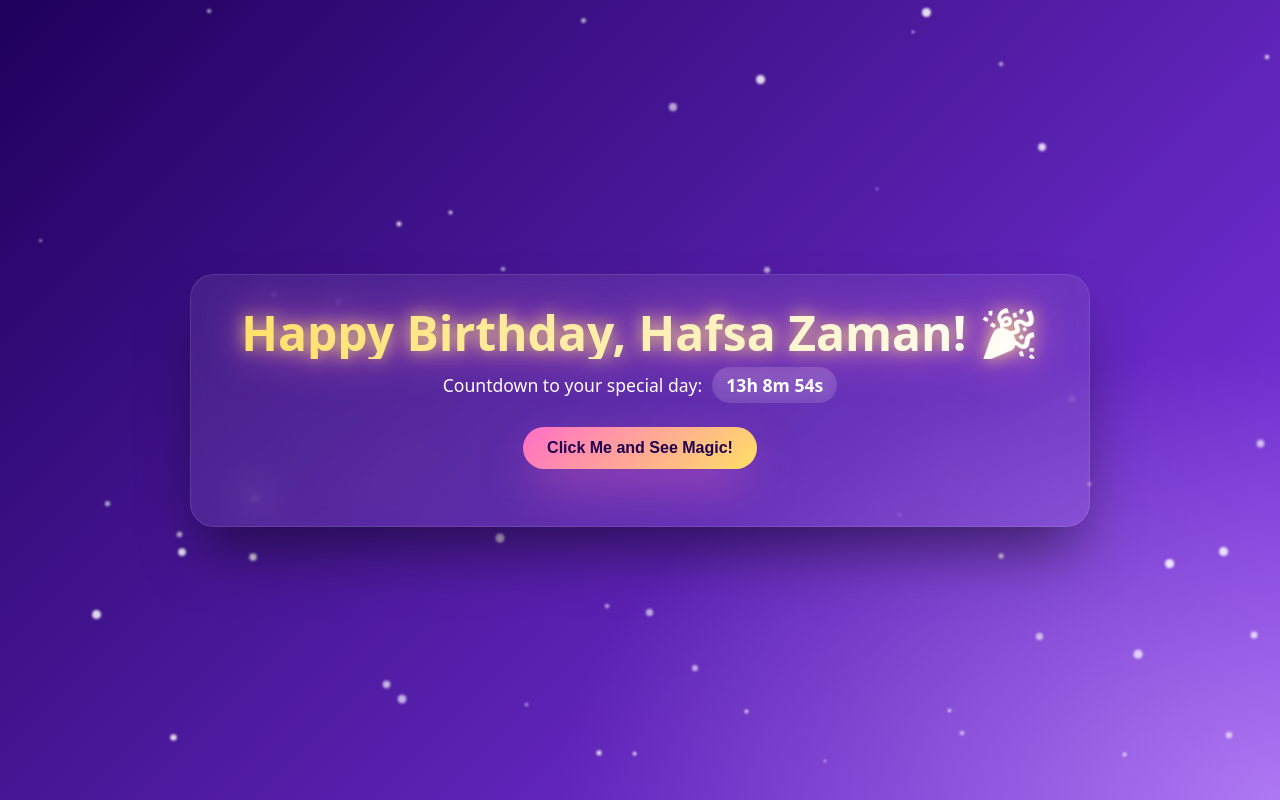
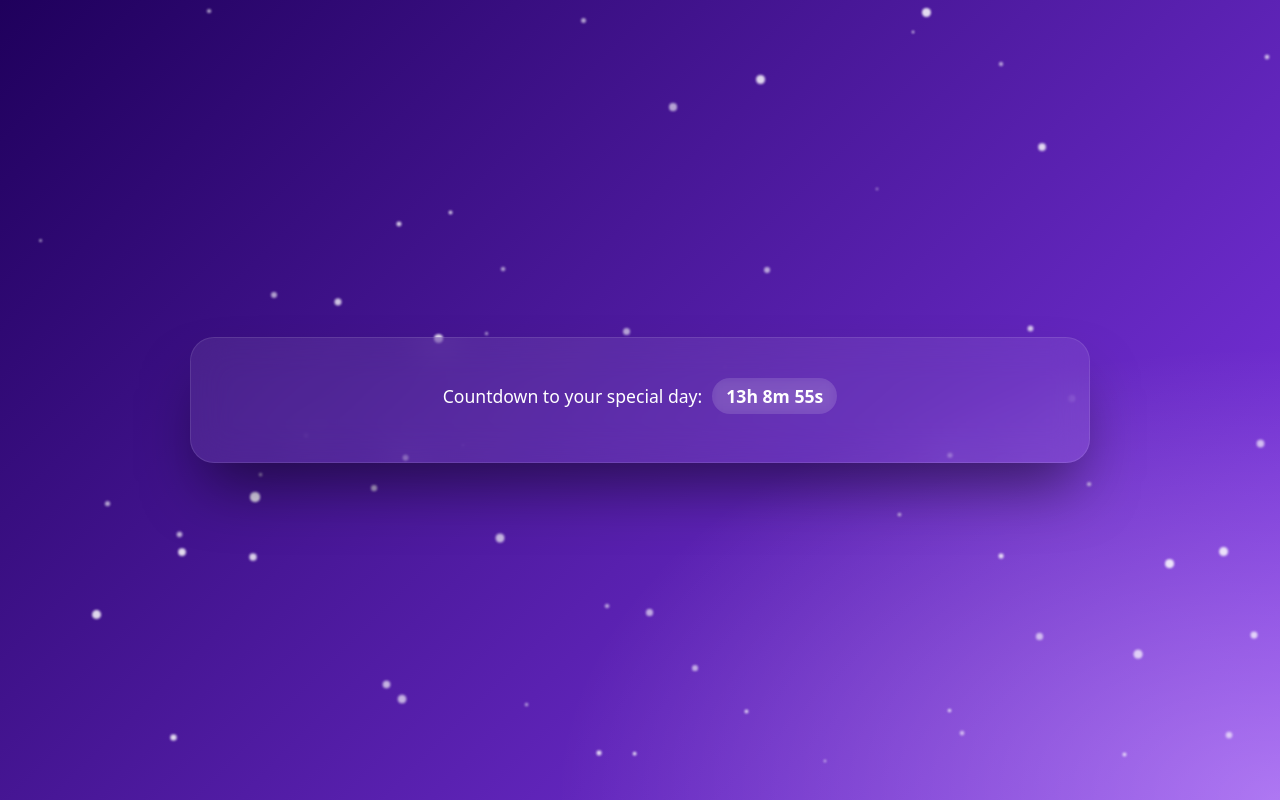
Before and after one commit to AliHaider167/Birth, a React (Vite) app: page / in a window 1280 px wide. Built offline with nearby package versions, Linux system fonts and the light colour scheme.

Commit message:
changing countdown

```diff
--- a/src/Birthday.jsx
+++ b/src/Birthday.jsx
@@ -118,34 +118,91 @@
   const [birthday, setBirthday] = useState("2025-02-08");
   const [countdown, setCountdown] = useState("");
   const [showCard, setShowCard] = useState(false);
+  const [isMagicTime, setIsMagicTime] = useState(false);
+
+  // useEffect(() => {
+  //   const update = () => {
+  //     const now = new Date();
+  //     const target = new Date(
+  //       now.getFullYear(),
+  //       now.getMonth(),
+  //       now.getDate(),
+  //       23,
+  //       59,
+  //       59,
+  //       999 // Today at 11:59:59 PM
+  //     );
+
+  //     let diff = target - now;
+  //     if (diff < 0) diff = 0;
+
+  //     const hours = Math.floor((diff / (1000 * 60 * 60)) % 24);
+  //     const minutes = Math.floor((diff / (1000 * 60)) % 60);
+  //     const seconds = Math.floor((diff / 1000) % 60);
+
+  //     setCountdown(`${hours}h ${minutes}m ${seconds}s`);
+  //   };
+
+  //   update();
+  //   const iv = setInterval(update, 1000);
+  //   return () => clearInterval(iv);
+  // }, [birthday]);
 
   useEffect(() => {
     const update = () => {
       const now = new Date();
+
+      // Countdown to today's midnight (00:00 next day)
       const target = new Date(
         now.getFullYear(),
         now.getMonth(),
-        now.getDate(),
-        23,
-        59,
-        59,
-        999 // Today at 11:59:59 PM
+        now.getDate() + 1,
+        0,
+        0,
+        0,
+        0
       );
-
       let diff = target - now;
       if (diff < 0) diff = 0;
 
       const hours = Math.floor((diff / (1000 * 60 * 60)) % 24);
       const minutes = Math.floor((diff / (1000 * 60)) % 60);
       const seconds = Math.floor((diff / 1000) % 60);
+      setCountdown(`${hours}h ${minutes}m ${seconds}s`);
 
-      setCountdown(`${hours}h ${minutes}m ${seconds}s`);
+      // Determine if it's exactly midnight (within the first second)
+      setIsMagicTime(
+        now.getHours() === 0 && now.getMinutes() === 0 && now.getSeconds() === 0
+      );
     };
 
     update();
     const iv = setInterval(update, 1000);
     return () => clearInterval(iv);
   }, [birthday]);
+
+  // useEffect(() => {
+  //   const start = Date.now();
+  //   const target = start + 10_000; // 10 seconds from now
+
+  //   const update = () => {
+  //     const now = Date.now();
+  //     let diff = target - now;
+  //     if (diff <= 0) {
+  //       diff = 0;
+  //       setIsMagicTime(true);
+  //     }
+  //     //Show with one decimal place in seconds
+  //     setCountdown(`${(diff / 1000).toFixed(1)}s`);
+  //     if (diff === 0) {
+  //       clearInterval(iv);
+  //     }
+  //   };
+
+  //   update();
+  //   const iv = setInterval(update, 50); // granular for smooth countdown
+  //   return () => clearInterval(iv);
+  // }, [birthday]);
 
   const toggleMusic = () => {
     if (!audioRef.current) return;
@@ -475,14 +532,22 @@
             <div style={{ textAlign: "center" }}>
               {!showMessage ? (
                 <>
+                  {isMagicTime ? (
                     <motion.h1
                       layout
                       initial={{ y: -40, opacity: 0 }}
                       animate={{ y: 0, opacity: 1 }}
-                    transition={{ delay: 0.2, type: "spring", stiffness: 140 }}
+                      transition={{
+                        delay: 0.2,
+                        type: "spring",
+                        stiffness: 140,
+                      }}
                     >
                       Happy Birthday, {name}! 🎉
                     </motion.h1>
+                  ) : null}
+
+                  {!isMagicTime ? (
                     <motion.div
                       className="subtitle"
                       initial={{ opacity: 0 }}
@@ -492,8 +557,9 @@
                       Countdown to your special day:
                       <div className="countdown">{countdown}</div>
                     </motion.div>
+                  ) : null}
 
-                  {!showMessage ? (
+                  {isMagicTime ? (
                     <div style={{ margin: "1.5rem 0" }}>
                       <Button
                         onClick={() => {
@@ -547,8 +613,6 @@
             </div>
           </CardContent>
         </motion.div>
-
-
       </div>
 
       <AnimatePresence>
```
Lines whose indentation alone changed are shown as unchanged.
